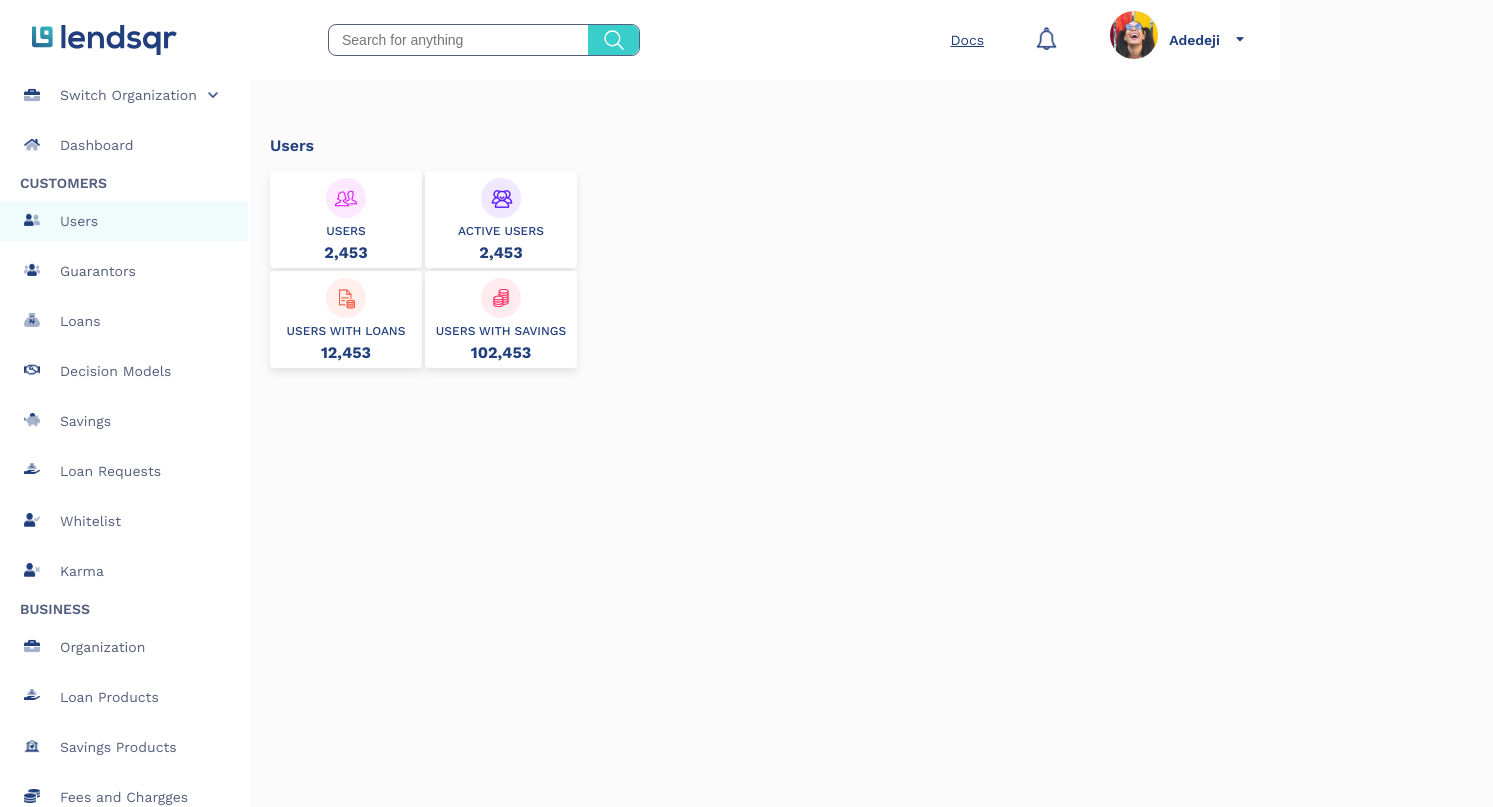
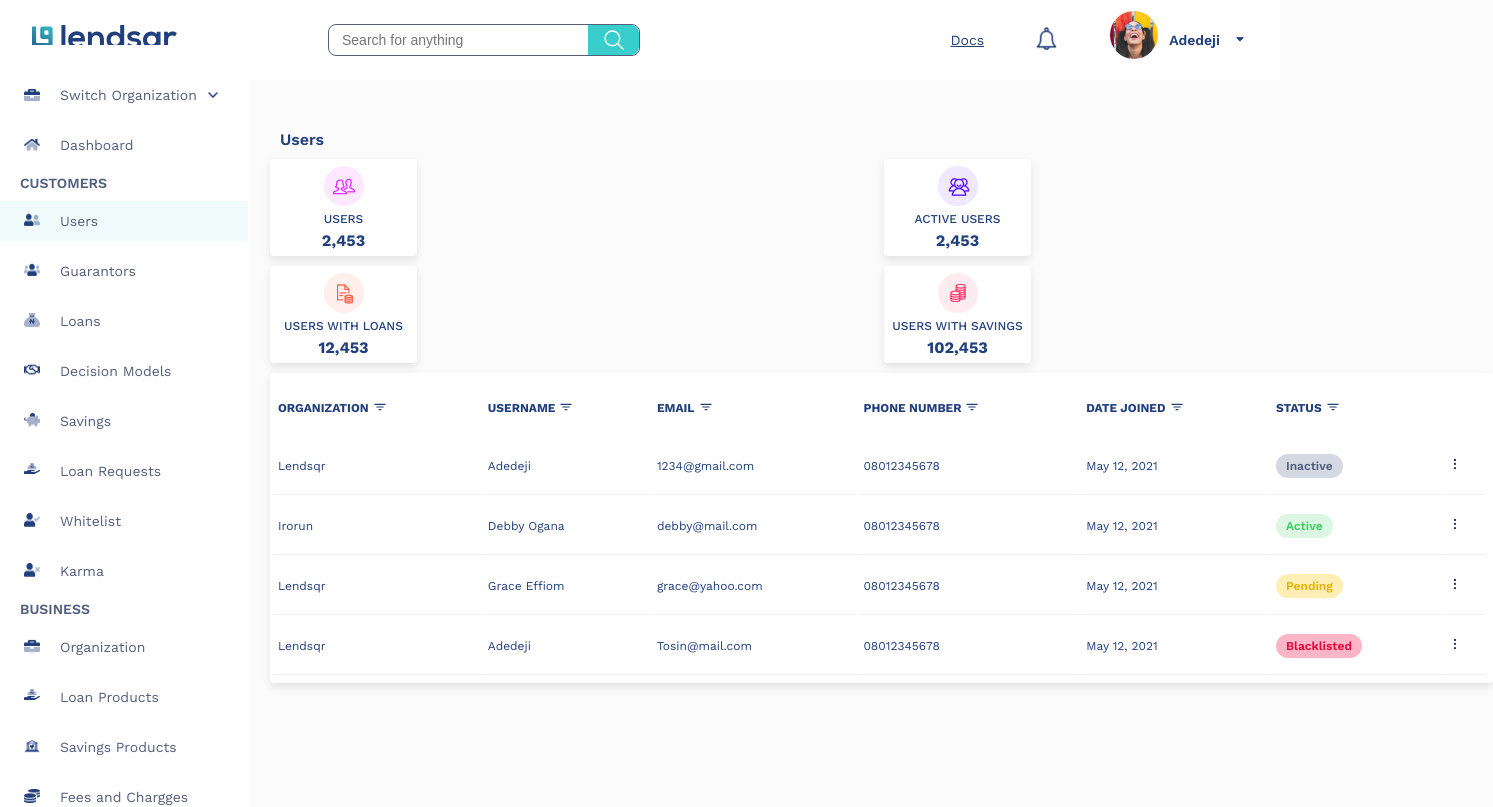
Before and after one commit to udeaghad/lendsqr-fe-test, a Next.js app: page /dashboard in a window 1280 px wide. Shown: the top 807 px of the page, 1493 px wide, since content can reach past the window. Built offline with nearby package versions, Linux system fonts and the light colour scheme.

Commit message:
Create and style user table for mobile

```diff
--- a/app/(root)/dashboard/dashboard.module.scss
+++ b/app/(root)/dashboard/dashboard.module.scss
@@ -4,18 +4,22 @@
 .container {
   width: 100%;
   position: relative;
-  z-index: -5;
+  // z-index: -5;
 }
 
 .heading {
   font-size: 16px;
   font-weight: 600;
+  margin: 10px;
 }
 
 .overview_card {
-  @include flex-row-center;
-  gap: 3px;
+  @include flex-row;
+  justify-content: space-evenly;
+  align-items: center;
+  gap: 10px;
   flex-wrap: wrap;
+  margin-right: 5px;
 
   @include media(desktop) {
     display: grid;
--- a/app/(root)/dashboard/page.tsx
+++ b/app/(root)/dashboard/page.tsx
@@ -1,15 +1,76 @@
-import styles from './dashboard.module.scss'
-import OverviewCard from '@/app/components/OverviewCard/OverviewCard';
+import styles from "./dashboard.module.scss";
+import OverviewCard from "@/app/components/OverviewCard/OverviewCard";
+import UsersTable from "@/app/components/Table/UsersTable";
 
 export default function Dashboard() {
+  const data = [
+    {
+      organization: "Lendsqr",
+      username: "Adedeji",
+      email: "1234@gmail.com",
+      phoneNumber: "08012345678",
+      dateJoined: "May 12, 2021",
+      status: "Inactive",
+    },
+    {
+      organization: "Irorun",
+      username: "Debby Ogana",
+      email: "debby@mail.com",
+      phoneNumber: "08012345678",
+      dateJoined: "May 12, 2021",
+      status: "Active",
+    },
+    {
+      organization: "Lendsqr",
+      username: "Grace Effiom",
+      email: "grace@yahoo.com",
+      phoneNumber: "08012345678",
+      dateJoined: "May 12, 2021",
+      status: "Pending",
+    },
+    {
+      organization: "Lendsqr",
+      username: "Adedeji",
+      email: "Tosin@mail.com",
+      phoneNumber: "08012345678",
+      dateJoined: "May 12, 2021",
+      status: "Blacklisted",
+    },
+  ];
 
-  return <div className={styles.container}>
-    <h3 className={styles.heading}>Users</h3>
-    <div className={styles.overview_card}>
-      <OverviewCard color="#DF18FF" icons="/assets/user_icon_bg.png" count="2453" title="users" />
-      <OverviewCard color="#5718FF" icons="/assets/active_users_icon.png" count="2453" title="ACTIVE USERS" />
-      <OverviewCard color="#F55F44" icons="/assets/users_loan_icons.png" count="12453" title="USERS WITH LOANS"/>
-      <OverviewCard color="#FF3366" icons="/assets/users_savings_icon.png" count="102453" title="USERS with savings" />
+  return (
+    <div className={styles.container}>
+      <h3 className={styles.heading}>Users</h3>
+      <div className={styles.overview_card}>
+        <OverviewCard
+          color="#DF18FF"
+          icons="/assets/user_icon_bg.png"
+          count="2453"
+          title="users"
+        />
+        <OverviewCard
+          color="#5718FF"
+          icons="/assets/active_users_icon.png"
+          count="2453"
+          title="ACTIVE USERS"
+        />
+        <OverviewCard
+          color="#F55F44"
+          icons="/assets/users_loan_icons.png"
+          count="12453"
+          title="USERS WITH LOANS"
+        />
+        <OverviewCard
+          color="#FF3366"
+          icons="/assets/users_savings_icon.png"
+          count="102453"
+          title="USERS with savings"
+        />
+      </div>
+
+      <div>
+        <UsersTable data={data} />
+      </div>
     </div>
-  </div>;
+  );
 }
--- a/app/components/NavBar/TopBar.tsx
+++ b/app/components/NavBar/TopBar.tsx
@@ -1,5 +1,6 @@
 import Image from "next/image";
-import { IoMdMenu, IoMdClose } from "react-icons/io";
+import { IoMdClose } from "react-icons/io";
+import { PiDotsNineBold } from "react-icons/pi";
 import { IoSearchOutline } from "react-icons/io5";
 import styles from "./navBar.module.scss";
 import bell from "../../../public/assets/np_notification_2425223_000000.png";
@@ -17,7 +18,7 @@ const TopBar = ({ isCollapsed, setIsCollapsed }: TopBarProps) => {
             onClick={() => setIsCollapsed(false)}
             data-testid="hamburger"
           >
-            <IoMdMenu size={30} />
+            <PiDotsNineBold size={30} />
           </div>
         ) : (
           <div
--- a/app/components/NavBar/navBar.module.scss
+++ b/app/components/NavBar/navBar.module.scss
@@ -128,6 +128,7 @@
 
 .menu_container {
   position: relative;
+  z-index: 25;
 }
 
 .hide_menu {
--- a/app/components/OverviewCard/overview_card.module.scss
+++ b/app/components/OverviewCard/overview_card.module.scss
@@ -2,7 +2,7 @@
 @import "../../mixins";
 
 .card_container {
-  width: 150px;
+  width: 145px;
   @include flex-col-center;
   gap: 5px;
   border: 1px solid transparent;
--- /dev/null
+++ b/app/components/Table/UsersTable.tsx
@@ -0,0 +1,97 @@
+import { IoFilter } from "react-icons/io5";
+import { HiOutlineDotsVertical } from "react-icons/hi";
+import styles from "./table.module.scss";
+import { OverviewTableProps } from "../../../types";
+
+const UsersTable = ({ data }: OverviewTableProps) => {
+  return (
+    <div className={styles.container}>
+      <table className={styles.table_container}>
+        <thead className={styles.table_heading}>
+          <tr>
+            <th className={styles.thead}>
+              <div className={styles.table_head}>
+                <div>Organization</div>
+                <IoFilter size={12} cursor="pointer" />
+              </div>
+            </th>
+            <th className={styles.thead}>
+              <div className={styles.table_head}>
+                Username
+                <IoFilter size={12} style={{ cursor: "pointer" }} />
+              </div>
+            </th>
+            <th className={styles.thead}>
+              <div className={styles.table_head}>
+                Email
+                <IoFilter size={12} style={{ cursor: "pointer" }} />
+              </div>
+            </th>
+            <th className={styles.thead}>
+              <div className={styles.table_head}>
+                Phone Number
+                <IoFilter size={12} style={{ cursor: "pointer" }} />
+              </div>
+            </th>
+            <th className={styles.thead}>
+              <div className={styles.table_head}>
+                Date Joined
+                <IoFilter size={12} style={{ cursor: "pointer" }} />
+              </div>
+            </th>
+            <th className={styles.thead}>
+              <div className={styles.table_head}>
+                Status
+                <IoFilter size={12} style={{ cursor: "pointer" }} />
+              </div>
+            </th>
+            <th className={styles.thead}/>
+          </tr>
+        </thead>
+        <tbody className={styles.table_body}>
+          {data.map((item, index) => (
+            <tr key={index}>
+              <td className={styles.table_row}>{item.organization}</td>
+              <td className={styles.table_row}>{item.username}</td>
+              {/* <td className={`${styles.hide_table_head} ${styles.table_row}`}> */}
+              <td className={styles.table_row}>
+                {item.email}
+              </td>
+              <td className={styles.table_row}>
+                {item.phoneNumber}
+              </td>
+              <td className={styles.table_row}>
+                {item.dateJoined}
+              </td>
+              <td className={styles.table_row}>
+                {item.status === "Active" ? (
+                  <span className={styles.active_status}>{item.status}</span>
+                ) : item.status === "Inactive" ? (
+                  <span className={styles.inactive_status}>{item.status}</span>
+                ) : item.status === "Pending" ? (
+                  <span className={styles.pending_status}>{item.status}</span>
+                ) : item.status === "Blacklisted" ? (
+                  <span className={styles.blacklisted_status}>
+                    {item.status}
+                  </span>
+                ) : (
+                  ""
+                )}
+              </td>
+              <td className={styles.table_row}>
+                <div>
+                  <HiOutlineDotsVertical
+                    size={14}
+                    style={{ cursor: "pointer" }}
+                  />
+                </div>
+              </td>
+            </tr>
+          ))}
+        </tbody>
+      </table>
+    </div>
+  );
+};
+
+export default UsersTable;
--- /dev/null
+++ b/app/components/Table/table.module.scss
@@ -0,0 +1,83 @@
+@import "../../mixins";
+@import "../../variables.module.scss";
+
+.container {
+  width: 95vw;
+  position: relative;
+  z-index: 20;
+  overflow: scroll;
+  border: 1px solid transparent;
+  border-radius: 4px;
+  background-color: #ffffff;
+  box-shadow: 0px 4px 8px rgba(0, 0, 0, 0.1);
+  padding: 5px 5px 5px 0px;
+  margin-top: 10px;
+}
+
+.table_container {
+  width: 100%;
+}
+
+.table_heading {
+  font-size: 12px;
+}
+
+.table_head {
+  @include flex-row;
+  gap: 5px;
+  text-transform: uppercase;
+  width: fit-content;
+  // gap: 3px;
+}
+
+.table_body {
+  font-size: 12px;
+}
+
+.hide_table_head {
+  display: none;
+}
+
+.table_row {
+  // @include flex-row;
+  // gap: 5px;
+  border-bottom: 1px solid #f0f0f0;
+  padding: 20px 5px;
+  text-overflow: ellipsis;
+}
+
+.thead {
+  padding: 20px 5px;
+}
+
+.inactive_status {
+  color: #545f7d;
+  background-color: lighten($color: #545f7d, $amount: 45%);
+  padding: 5px 10px;
+  border-radius: 20px;
+  font-weight: 600;
+}
+
+.pending_status {
+  color: #e9b200;
+  background-color: lighten($color: #e9b200, $amount: 40%);
+  padding: 5px 10px;
+  border-radius: 20px;
+  font-weight: 600;
+}
+
+.blacklisted_status {
+  color: #e4033b;
+  background-color: lighten($color: #e4033b, $amount: 40%);
+  padding: 5px 10px;
+  border-radius: 20px;
+  font-weight: 600;
+}
+
+.active_status {
+  color: #39CD62;
+  background-color: lighten($color: #39CD62, $amount: 40%);
+  padding: 5px 10px;
+  border-radius: 20px;
+  font-weight: 600;
+}
```
Also changed, not shown: types/index.d.ts (+13 -1 lines).
